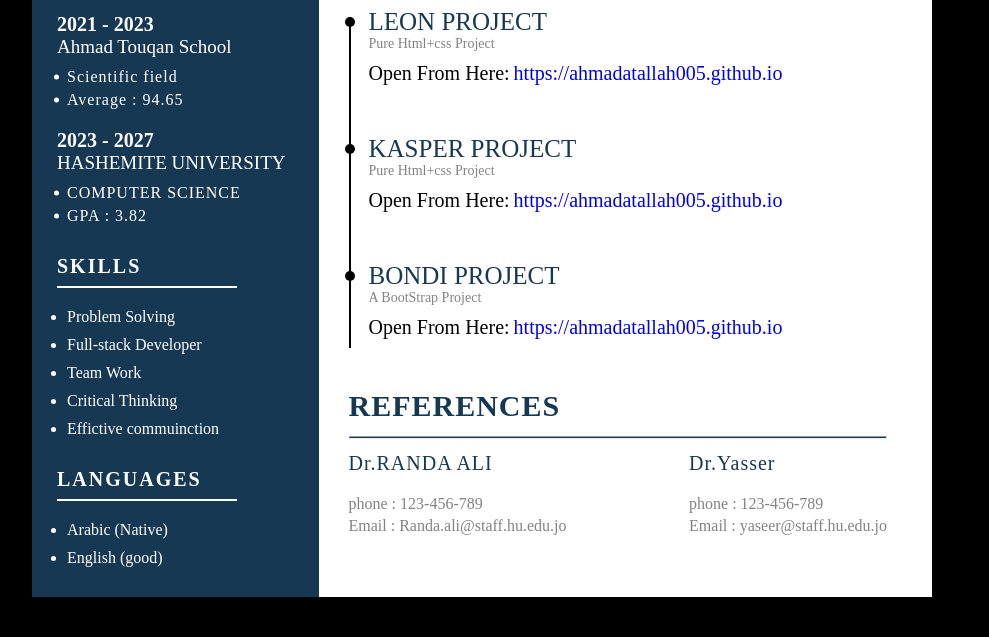
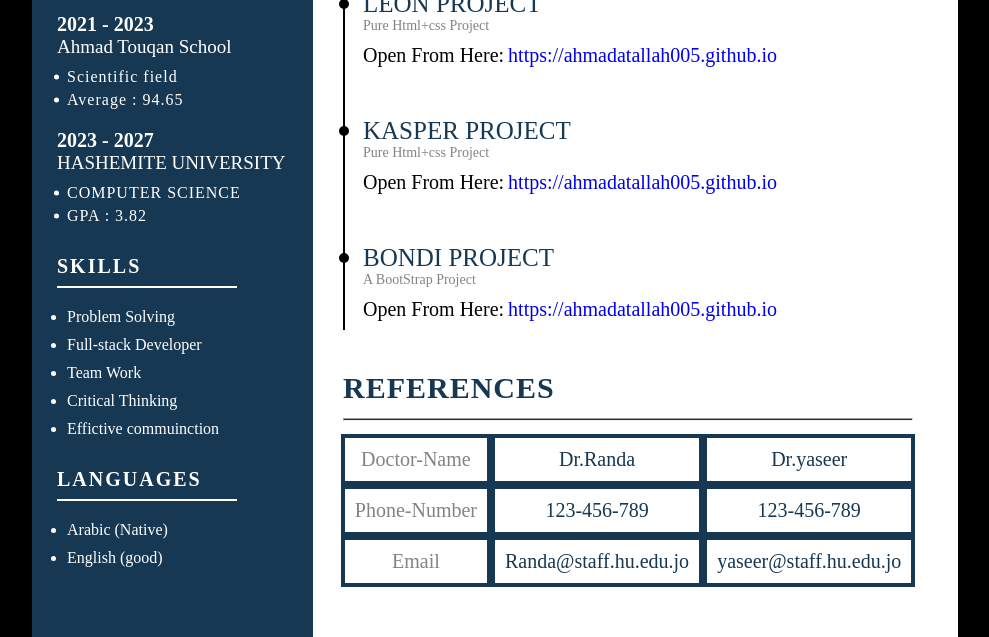
Before and after one commit to AhmadAtallah005/CV-REPO, a plain HTML site: page index.html in a window 1280 px wide. Shown: the part 454-1091 px from the top of the page, without its empty margins (158-1147 px from the left). Before the commit the page ends 1051 px from the top, so only its background shows below. Drawn offline with Linux system fonts and the light colour scheme.

Commit message:
Editing files

```diff
--- a/css/cv.css
+++ b/css/cv.css
@@ -20,7 +20,6 @@ body {
     display: flex;
 
 }
-
 
 .left {
     padding-top: 20px;
@@ -175,6 +174,7 @@ margin-left: 10px;
     font-size: 50px;
 }
 
+
 .first-n {
 
     color: #515151;
@@ -195,7 +195,6 @@ margin-left: 10px;
     top: 52px;
     color: var(--sec-color);
 }
-
 .career::before{
     content: '';
     position: absolute;
@@ -205,6 +204,9 @@ margin-left: 10px;
     left: 0;
     bottom: -7px;
 }
+
+
+
 /* start profile */
 .right .profile {
     padding: 0 30px;
@@ -288,14 +290,19 @@ padding-left: 20px;
 }
 .ref-cont {
     display: flex;
-    justify-content: space-between;
+    justify-content: center;
 }
-.ref p{
-    letter-spacing: 1px;
+table {
+    border-spacing: 0.8px;
+}
+table td {
+    text-wrap: nowrap;
     font-size: 20px;
     color: var(--main-color);
+    text-align: center;
+    border: 4px solid var(--main-color);
+    padding: 10px;
 }
-.ref span {
+.le {
     color: var(--sec-color);
-    line-height: 1.4;
 }
--- a/index.html
+++ b/index.html
@@ -121,21 +121,22 @@
           <h4>REFERENCES</h4>
           <hr />
           <div class="ref-cont">
-            <div class="first-r">
-              <p>Dr.RANDA ALI</p>
-              <br />
-              <span>
-                phone : 123-456-789 <br />
-                Email : Randa.ali@staff.hu.edu.jo
-              </span>
-            </div>
-            <div class="sec-r">
-              <p>Dr.Yasser</p>
-              <br />
-              <span>
-                phone : 123-456-789 <br />
-                Email : yaseer@staff.hu.edu.jo
-              </span>
+           <table>
+            <tr>
+              <td class="le">Doctor-Name</td>
+              <td>Dr.Randa</td>
+              <td>Dr.yaseer</td>
+            </tr>
+            <tr>
+              <td class="le">Phone-Number</td>
+              <td>123-456-789</td>
+              <td>123-456-789</td>
+            </tr>
+            <td class="le">Email</td>
+            <td>Randa@staff.hu.edu.jo</td>
+            <td>yaseer@staff.hu.edu.jo</td>
+
+           </table>
             </div>
           </div>
         </div>
```
